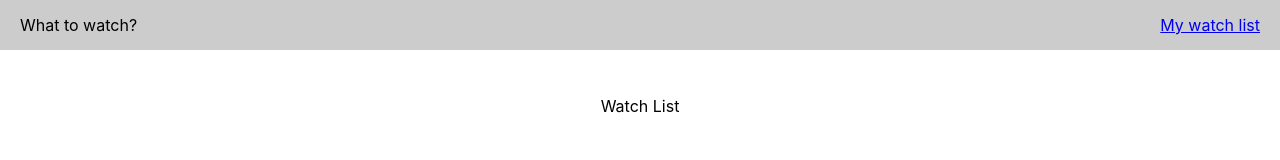
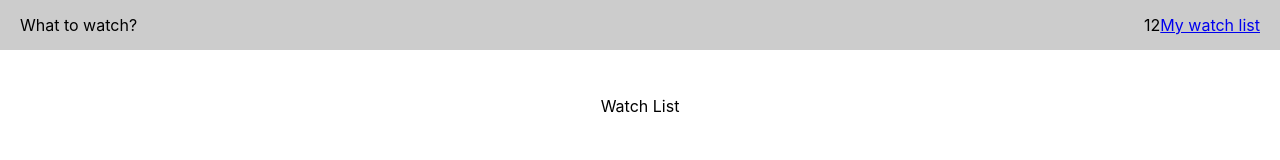
Before and after one commit to aaanx/movie-to-watch, a React (Create React App) app: page /watch-list in a window 1280 px wide. Shown: the top 160 px of the page. Built offline with nearby package versions, Linux system fonts and the light colour scheme.

Commit message:
ADD number of movies on watch-list placeholder

```diff
--- a/src/components/Navbar/Navbar.js
+++ b/src/components/Navbar/Navbar.js
@@ -6,7 +6,10 @@ function Navbar(){
 return (
     <div className="navbar">
         <p className="navbar__title">What to watch?</p>
-        <Link to="/watch-list" className="navbar__watch-list">My watch list</Link>
+        <p>
+            <span>12</span>
+            <Link to="/watch-list" className="navbar__watch-list">My watch list</Link>
+        </p>
     </div>
 )
 }
```
